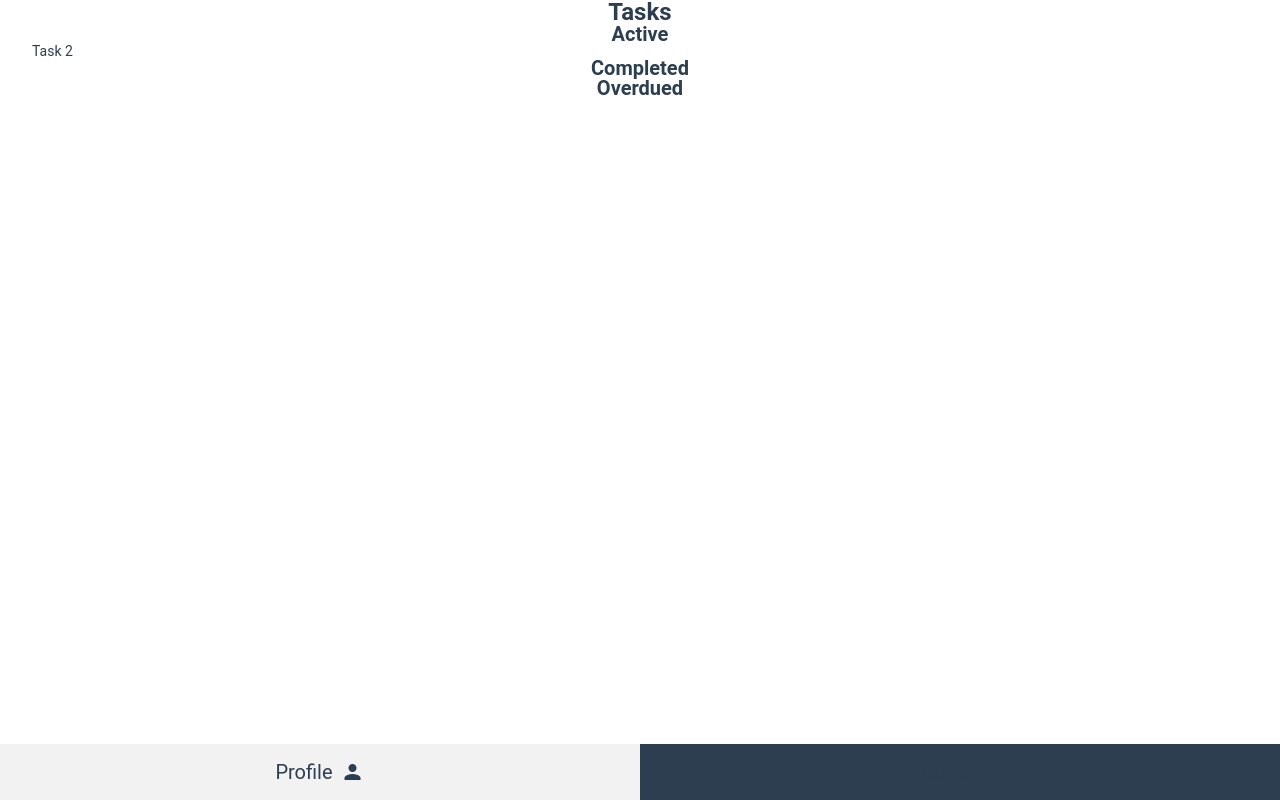
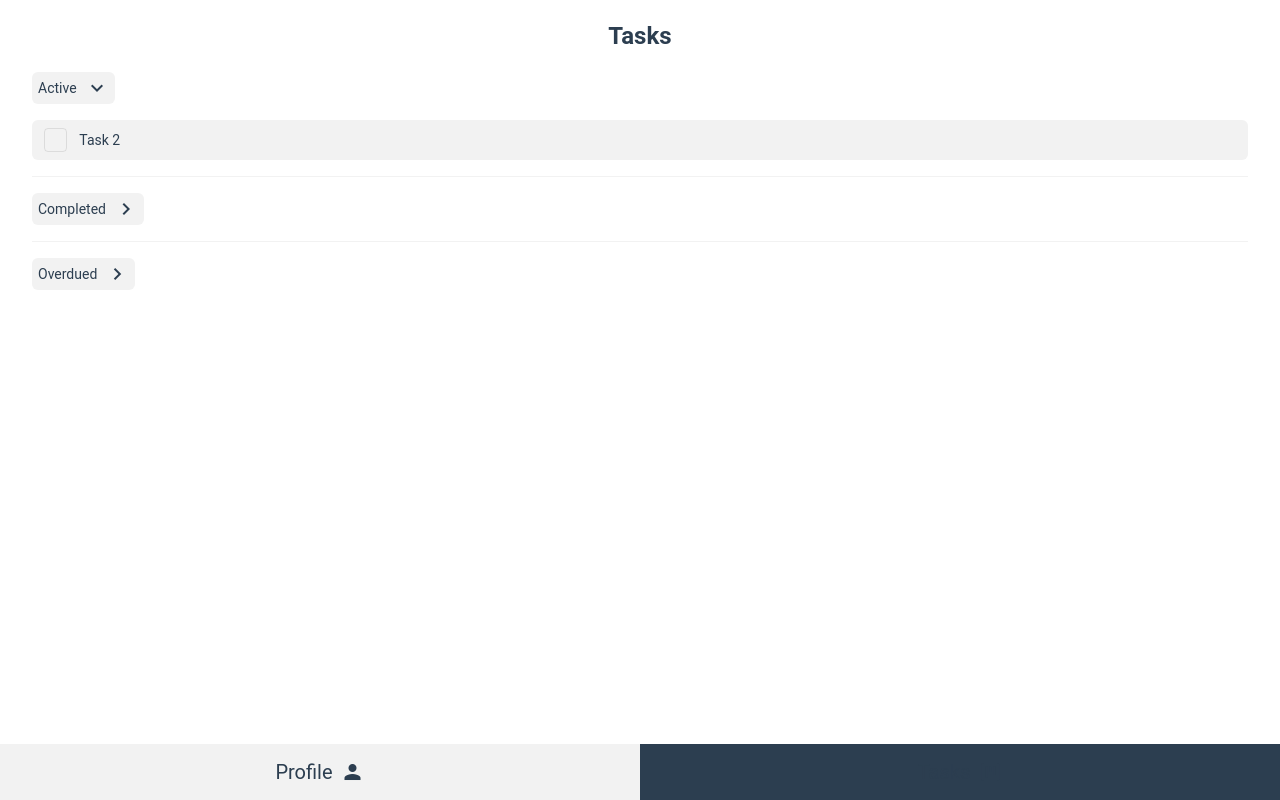
Before and after one commit to Queue-Evgenii/task-planner, a Vue app in the folder frontend/: page /home/tasks in a window 1280 px wide. Built offline with nearby package versions, Linux system fonts and the light colour scheme; the HTML template or start-up script is replaced by a standard one.

Commit message:
ADD collapsable task list markup

```diff
--- /dev/null
+++ b/frontend/src/components/CollapsibleListComponent.vue
@@ -0,0 +1,33 @@
+<script setup lang="ts">
+const props = defineProps({
+  isVisible: Boolean,
+});
+</script>
+
+<template>
+  <div class="collapsible">
+    <Transition name="slide-up">
+      <div v-if="isVisible" class="collapsible__content">
+        <slot></slot>
+      </div>
+    </Transition>
+  </div>
+</template>
+
+<style scoped lang="scss">
+.collapsible {
+  overflow: hidden;
+  &__content {
+    margin-top: 8px;
+  }
+}
+.slide-up-enter-active,
+.slide-up-leave-active {
+  transition: all 0.25s ease-out;
+}
+.slide-up-enter-from,
+.slide-up-leave-to {
+  opacity: 0;
+  transform: translateY(-50px);
+}
+</style>
--- a/frontend/src/components/DropdownTaskListComponent.vue
+++ /dev/null
@@ -1,60 +0,0 @@
-<script setup lang="ts">
-import type { TaskDto } from '@/models/entities/TaskDto';
-import TaskItemComponent from '@/components/TaskItemComponent.vue';
-import { ref } from 'vue';
-
-const props = defineProps({
-  visible: {
-    type: Boolean,
-    default: false,
-  },
-  name: {
-    type: String,
-    required: true,
-  },
-  list: {
-    type: Array<TaskDto>,
-    required: true,
-  }
-})
-const isVisible = ref(props.visible);
-</script>
-
-<template>
-  <div class="drop-down">
-    <h2 class="drop-down__title _title" @click="isVisible = !isVisible">{{ name }}</h2>
-    <div class="drop-down__content">
-      <Transition name="slide-up">
-        <template v-if="isVisible">
-          <ul v-if="list.length > 0" :class="['drop-down__list', isVisible ? '_visible' : '']">
-            <li v-for="(task, index) in list" :key="index">
-              <TaskItemComponent :task="task" />
-            </li>
-          </ul>
-        </template>
-      </Transition>
-    </div>
-  </div>
-</template>
-
-<style lang="scss">
-.drop-down {
-  &__content {
-    overflow: hidden;
-  }
-}
-.slide-up-enter-active,
-.slide-up-leave-active {
-  transition: all 0.25s ease-out;
-}
-
-.slide-up-enter-from {
-  opacity: 0;
-  transform: translateY(-50px);
-}
-
-.slide-up-leave-to {
-  opacity: 0;
-  transform: translateY(-50px);
-}
-</style>
--- a/frontend/src/components/TaskItemComponent.vue
+++ b/frontend/src/components/TaskItemComponent.vue
@@ -1,7 +1,8 @@
 <script setup lang="ts">
 import { TaskStatus } from '@/models/entities/enums/TaskStatus';
 import type { TaskDto } from '@/models/entities/TaskDto';
-import { computed, type PropType } from 'vue';
+import { computed, ref, type PropType } from 'vue';
+import CollapsibleListComponent from './CollapsibleListComponent.vue';
 
 const props = defineProps({
   task: {
@@ -20,6 +21,12 @@ const countCompletedSteps = (task: TaskDto): number => {
 };
 
 const completedStepsCount = computed(() => countCompletedSteps(props.task));
+const isVisible = ref(false);
+
+const completeTask = () => {
+  props.task.completed = TaskStatus.COMPLETED;
+}
+
 </script>
 
 <template>
@@ -27,20 +34,79 @@ const completedStepsCount = computed(() => countCompletedSteps(props.task));
     'task',
     task.completed === TaskStatus.COMPLETED ? '_completed' : ''
   ]">
-    <div class="task__content">
-      <div class="task__checkbox">
-      </div>
-      <div class="task__info">
+    <div class="task__content _flex _ai-c _gap-x-12">
+      <div @click="completeTask" class="task__checkbox"></div>
+      <div @click="isVisible = !isVisible" class="task__info _flex _f-dir-col _gap-y-8">
         <div class="task__name">{{ task.name }}</div>
         <div v-if="task.steps !== undefined && task.steps.length > 0" class="task__step">
           {{ completedStepsCount }} of {{ task.steps.length }}
         </div>
       </div>
     </div>
-    <ul v-if="task.steps !== undefined && task.steps.length > 0">
-      <li v-for="(step, index) in task.steps" :key="index">
-        <TaskItemComponent :task="step" class="task__steps" />
-      </li>
-    </ul>
+    <CollapsibleListComponent
+      v-if="task.steps !== undefined && task.steps.length > 0"
+      :is-visible="isVisible"
+    >
+      <ul class="steps__list">
+        <li v-for="(step, index) in task.steps" :key="index" class="steps__item">
+          <TaskItemComponent :task="step" />
+        </li>
+      </ul>
+    </CollapsibleListComponent>
   </div>
 </template>
+
+<style lang="scss">
+.task {
+  &__content {
+    cursor: pointer;
+    padding: 8px 12px;
+    border-radius: 6px;
+    background-color: var(--color-background-mute);
+    &:hover {
+      background-color: var(--color-background-soft);
+    }
+  }
+  &__info {
+    width: 100%;
+  }
+  &__checkbox {
+    position: relative;
+    width: 24px;
+    height: 24px;
+    border: 1px solid var(--color-border);
+    border-radius: 4px;
+    &::after {
+      content: '';
+      position: absolute;
+      width: 17px;
+      height: 18px;
+      background-color: var(--color-border);
+      top: 2px;
+      left: 2px;
+      border-radius: 2px;
+      transform: scale(0);
+    }
+  }
+  &._completed {
+    .task__checkbox {
+      &::after {
+        transform: scale(1);
+      }
+    }
+    .task__name {
+      text-decoration: line-through;
+    }
+  }
+}
+.steps {
+  overflow: hidden;
+  &__list {
+    margin: 6px 0 -6px;
+    padding-left: 24px;
+  }
+  &__item {
+    padding: 6px 0;
+  }
+}
+</style>
--- /dev/null
+++ b/frontend/src/components/TaskListComponent.vue
@@ -0,0 +1,72 @@
+<script setup lang="ts">
+import type { TaskDto } from '@/models/entities/TaskDto';
+import TaskItemComponent from '@/components/TaskItemComponent.vue';
+import { ref } from 'vue';
+import CollapsibleListComponent from './CollapsibleListComponent.vue';
+
+const props = defineProps({
+  visible: {
+    type: Boolean,
+    default: false,
+  },
+  name: {
+    type: String,
+    required: true,
+  },
+  list: {
+    type: Array<TaskDto>,
+    required: true,
+  }
+})
+const isVisible = ref(props.visible);
+</script>
+
+<template>
+  <div class="drop-down">
+    <button
+      @click="isVisible = !isVisible"
+      :class="[
+        'drop-down__button _flex _ai-c _gap-x-8',
+        isVisible ? '_active' : ''
+      ]"
+    >
+      <span>{{ name }}</span>
+      <i class="material-icons">chevron_right</i>
+    </button>
+    <CollapsibleListComponent v-if="list.length > 0" :is-visible="isVisible">
+      <ul :class="['drop-down__list', isVisible ? '_visible' : '']">
+        <li v-for="(task, index) in list" :key="index" class="drop-down__item">
+          <TaskItemComponent :task="task" />
+        </li>
+      </ul>
+    </CollapsibleListComponent>
+  </div>
+</template>
+
+<style lang="scss">
+.drop-down {
+  &__button {
+    padding: 4px 6px;
+    border-radius: 6px;
+    background-color: var(--color-background-mute);
+    &:hover {
+      background-color: var(--color-background-soft);
+    }
+    i {
+      transition: transform 0.3s ease;
+    }
+    &._active i {
+      transform: rotate(90deg);
+    }
+  }
+  &__content {
+    overflow: hidden;
+  }
+  &__list {
+    margin: 8px 0 -8px;
+  }
+  &__item {
+    padding: 8px 0;
+  }
+}
+</style>
--- a/frontend/src/views/HomeView.vue
+++ b/frontend/src/views/HomeView.vue
@@ -50,6 +50,7 @@ const activeTab = tabs.find(tab => tab.path === route.name);
 <style lang="scss">
 .home {
   &__title {
+  padding: 24px 0;
     font-size: 1.5rem;
   }
 }
--- a/frontend/src/views/home/TasksView.vue
+++ b/frontend/src/views/home/TasksView.vue
@@ -1,6 +1,5 @@
 <script setup lang="ts">
-import DropdownTaskListComponent from '@/components/DropDownTaskListComponent.vue';
-import TaskItemComponent from '@/components/TaskItemComponent.vue';
+import TaskListComponent from '@/components/TaskListComponent.vue';
 import { TaskStatus } from '@/models/entities/enums/TaskStatus';
 import type { TaskDto } from '@/models/entities/TaskDto';
 import { computed } from 'vue';
@@ -61,10 +60,21 @@ const overdueTasks = computed(() =>
 
 <template>
   <div class="tasks">
-    <div class="tasks__container _container">
-      <DropdownTaskListComponent :visible="true" name="Active" :list="activeTasks" class="tasks__active" />
-      <DropdownTaskListComponent name="Completed" :list="completedTasks" class="tasks__completed" />
-      <DropdownTaskListComponent name="Overdued" :list="overdueTasks" class="tasks__overdued" />
+    <div class="tasks__container _container _flex _f-dir-col _gap-y-16">
+      <TaskListComponent :visible="true" name="Active" :list="activeTasks" class="tasks__section tasks__active" />
+      <span class="tasks__line"></span>
+      <TaskListComponent name="Completed" :list="completedTasks" class="tasks__section tasks__completed" />
+      <span class="tasks__line"></span>
+      <TaskListComponent name="Overdued" :list="overdueTasks" class="tasks__section tasks__overdued" />
     </div>
   </div>
 </template>
+
+<style>
+.tasks__line {
+  display: block;
+  width: 100%;
+  height: 1px;
+  background-color: var(--color-background-mute);
+}
+</style>
```
